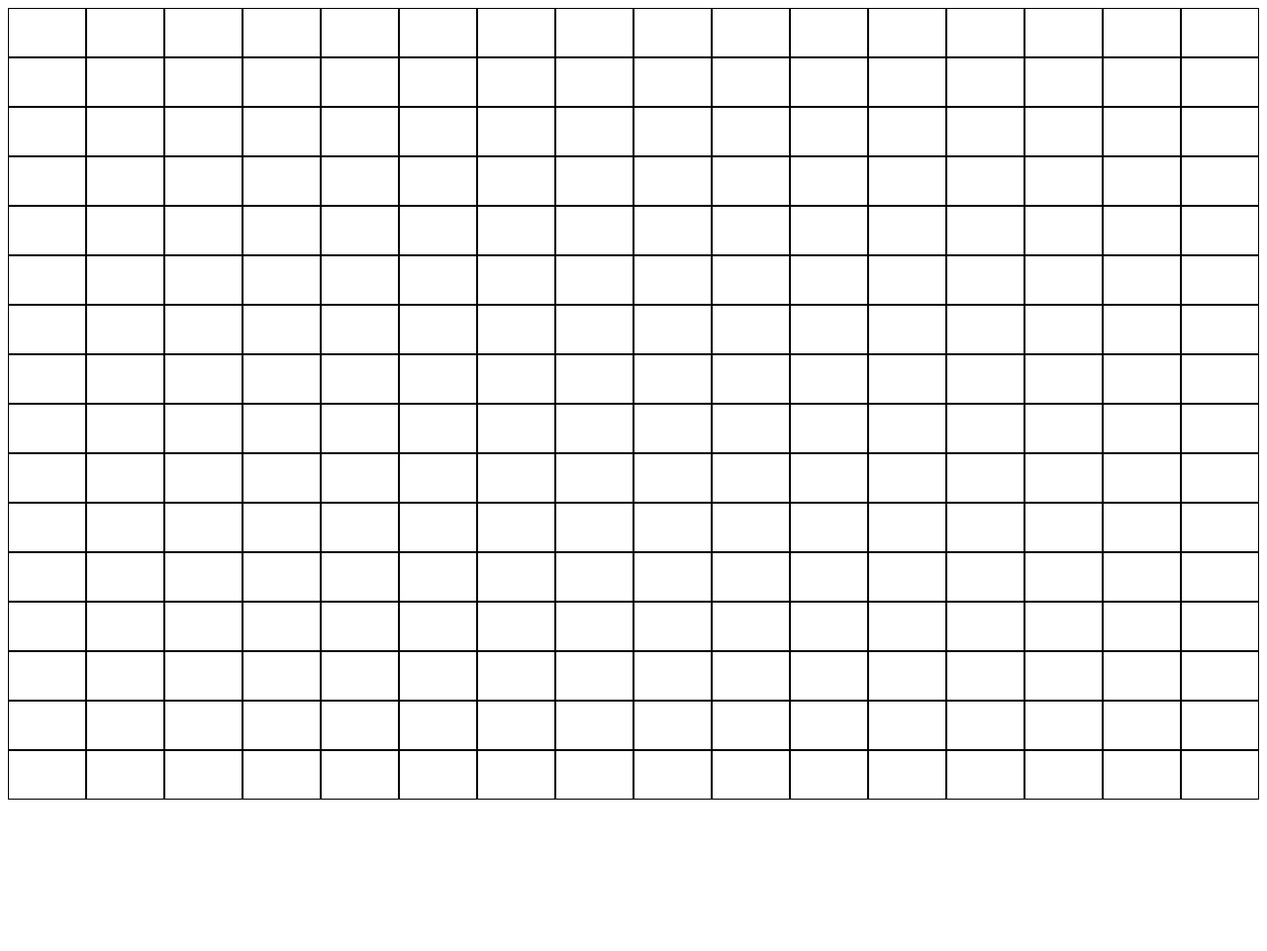
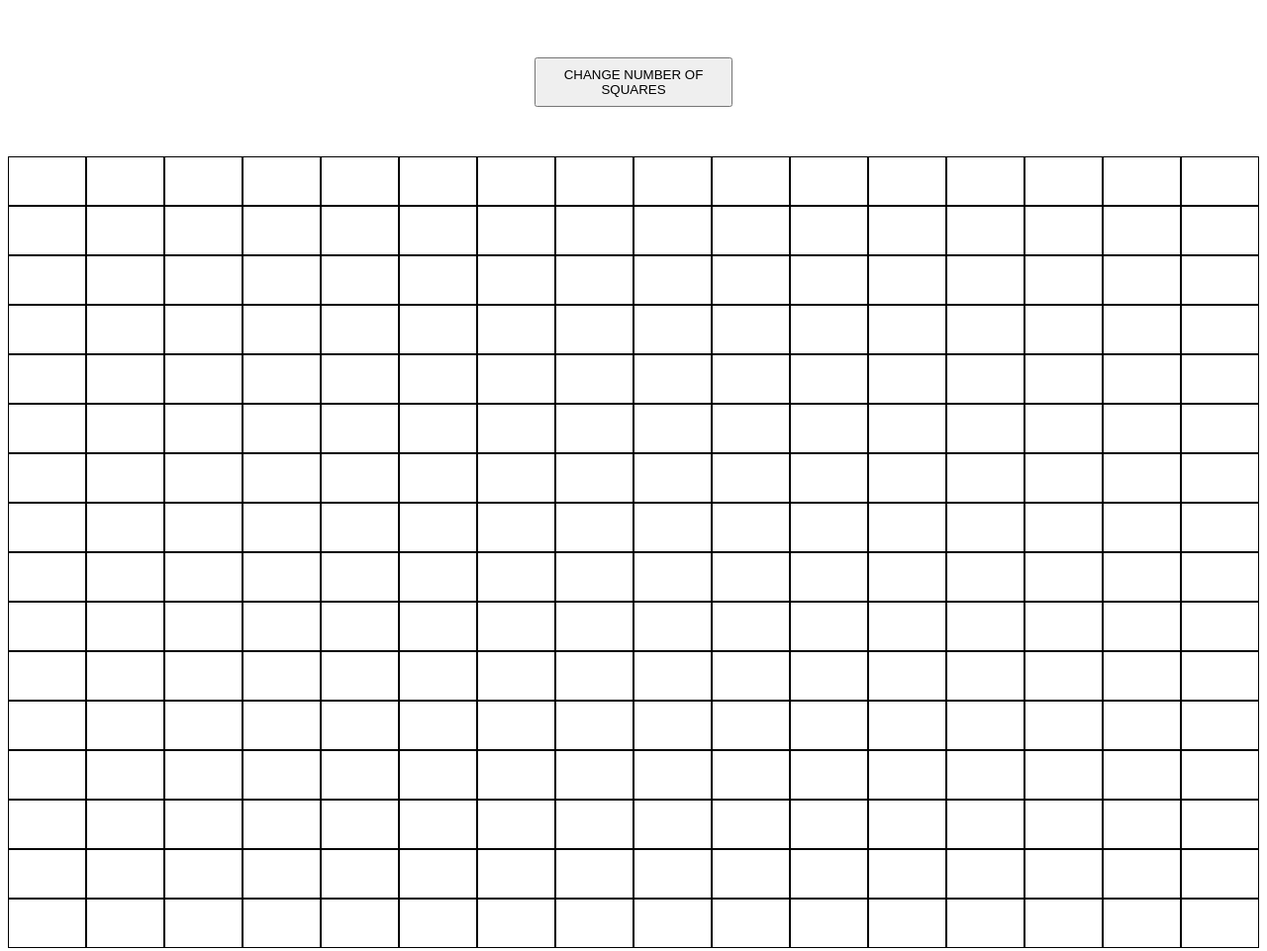
Before and after one commit to campbellzacharyc/etch-a-sketch, a plain HTML site: page index.html in a window 1280 px wide. Shown: the whole page at 99% size. Before the commit the page ends 816 px from the top, so only its background shows below. Drawn offline with Linux system fonts and the light colour scheme.

Commit message:
Added button

```diff
--- a/index.css
+++ b/index.css
@@ -1,4 +1,6 @@
-.container {
+body {
+    text-align: center;
+}.container {
     display: flex;
     flex-wrap: wrap;
     justify-content: flex-start;
@@ -17,3 +19,14 @@ div.container > div {
 .green {
     background-color: blue;
 }
+
+button {
+    /* margin: 0;
+    position: absolute;
+    -ms-transform: translateY(-50%);
+    transform: translateY(-50%); */
+    height: 50px;
+    width: 200px;
+    margin-bottom: 50px;
+    margin-top: 50px;
+}
--- a/index.html
+++ b/index.html
@@ -7,6 +7,7 @@
     <link rel="stylesheet" href="index.css">
 </head>
 <body>
+    <button>CHANGE NUMBER OF SQUARES</button>
     <div class="container">
 
     </div>
```
